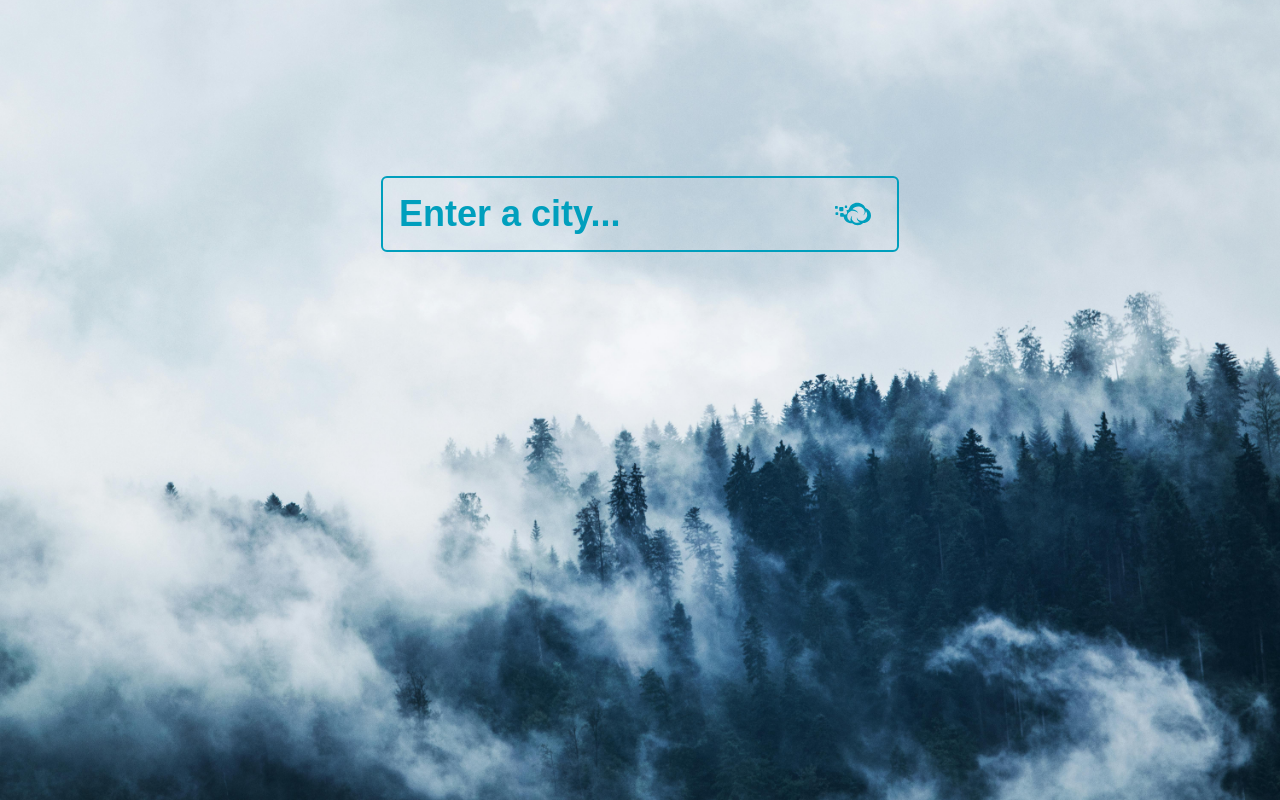
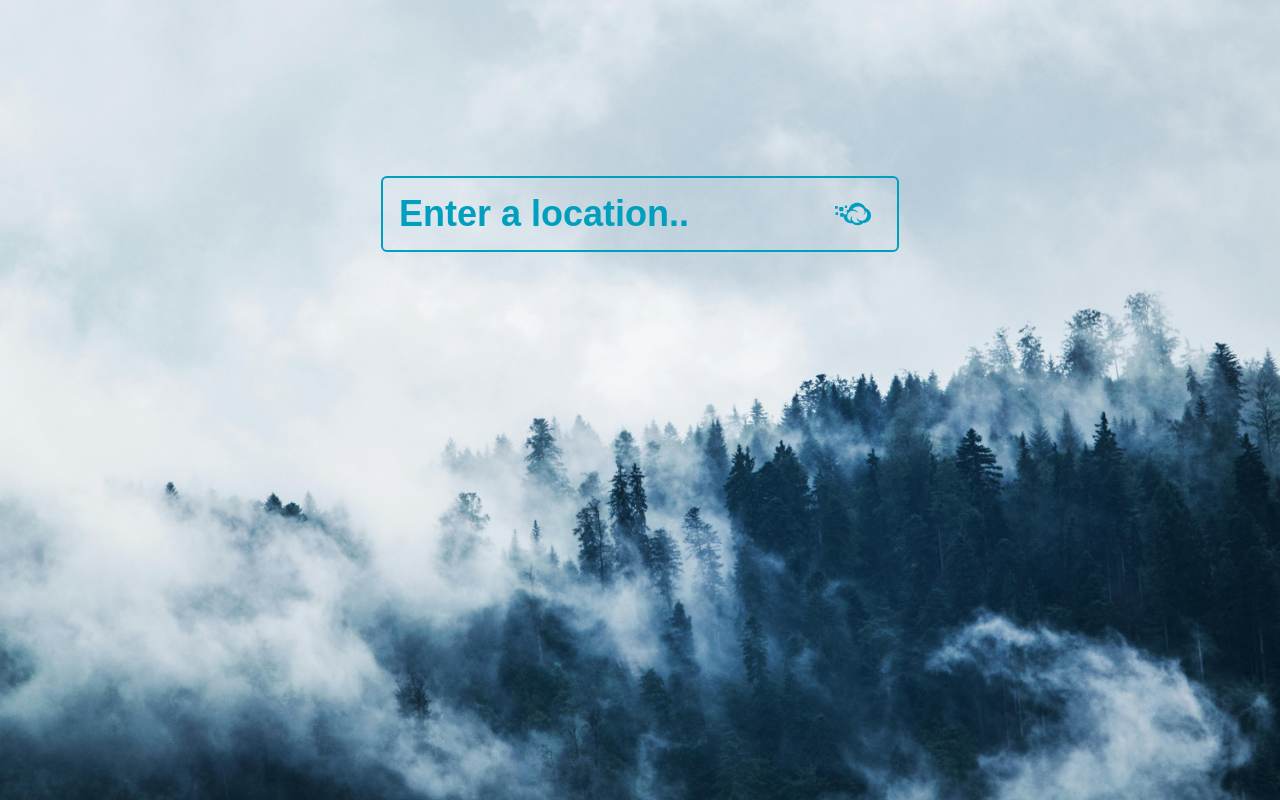
Before and after one commit to thisisranjithk/Weatherly, a Next.js app: page / in a window 1280 px wide. Built offline with nearby package versions, Linux system fonts and the light colour scheme; a web font is replaced by a local one.

Commit message:
searchInput placeholder update

```diff
--- a/app/page.tsx
+++ b/app/page.tsx
@@ -4,7 +4,7 @@ export default async function Home() {
   return (
     <section className="h-screen w-screen flex pt-44 justify-center">
       <SearchInput
-        placeholder="Enter a city..."
+        placeholder="Enter a location.."
         classes="p-4 text-2xl md:text-4xl "
         cloudIconClasses="text-2xl md:text-4xl right-7 top-5"
       />
```
